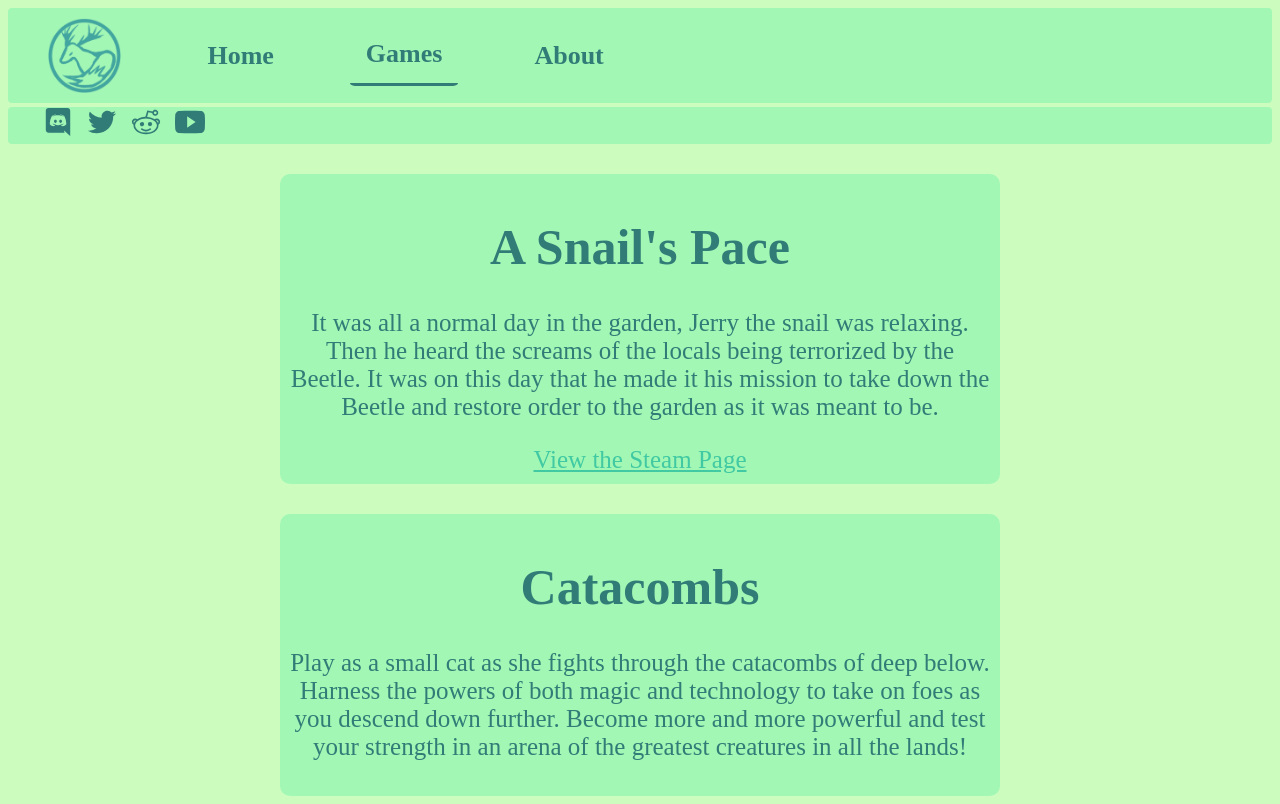
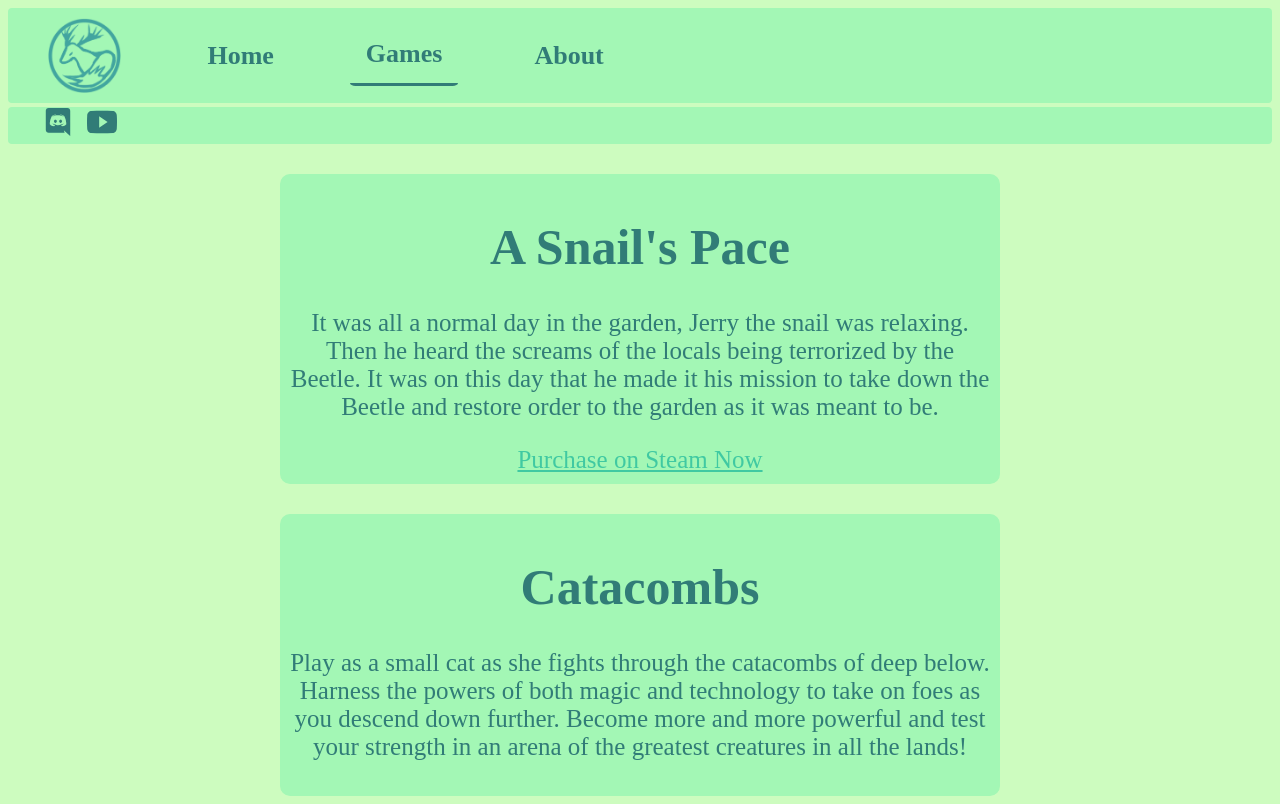
Before and after one commit to DoxStudios/site, a plain HTML site: page games.html in a window 1280 px wide. Drawn offline with nearby package versions, Linux system fonts and the light colour scheme.

Commit message:
Post snail game update

```diff
--- a/games.html
+++ b/games.html
@@ -20,8 +20,6 @@
   <ul id="social-ul">
     <li id="social-container">
       <a class="social-icon" href="https://discord.gg/kCk3ZC35jP" target="_blank"><ion-icon name="logo-discord"></ion-icon></a>
-      <a class="social-icon" href="https://twitter.com/Dox__Studios" target="_blank"><ion-icon name="logo-twitter"></ion-icon></a>
-      <a class="social-icon" href="https://www.reddit.com/r/DoxStudio/" target="_blank"><ion-icon name="logo-reddit"></ion-icon></a>
       <a class="social-icon" href="https://www.youtube.com/channel/UCFx6yhKCOiqSMtCW1zhEL0Q" target="_blank"><ion-icon name="logo-youtube"></ion-icon></a>
     </li>
   </ul>
@@ -29,7 +27,7 @@
   <div class="game snail">
     <h1>A Snail's Pace</h1>
     <p>It was all a normal day in the garden, Jerry the snail was relaxing. Then he heard the screams of the locals being terrorized by the Beetle. It was on this day that he made it his mission to take down the Beetle and restore order to the garden as it was meant to be.</p>
-    <a href="https://store.steampowered.com/app/3121720/A_Snails_Pace/" target="_blank">View the Steam Page</a>
+    <a href="https://store.steampowered.com/app/3121720/A_Snails_Pace/" target="_blank">Purchase on Steam Now</a>
   </div>
 
   <div class="game catacombs">
```
Also changed, not shown: about.html (+0 -2 lines), index.html (+0 -2 lines).
